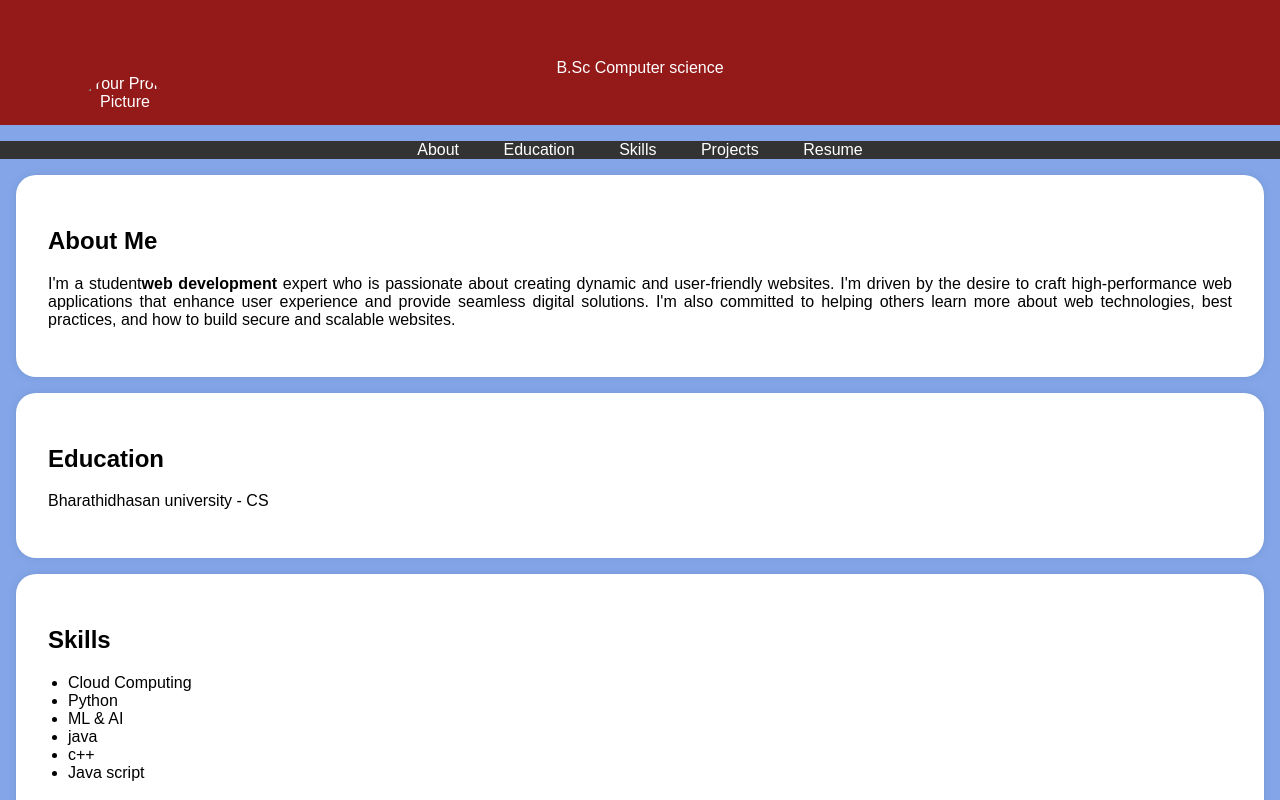
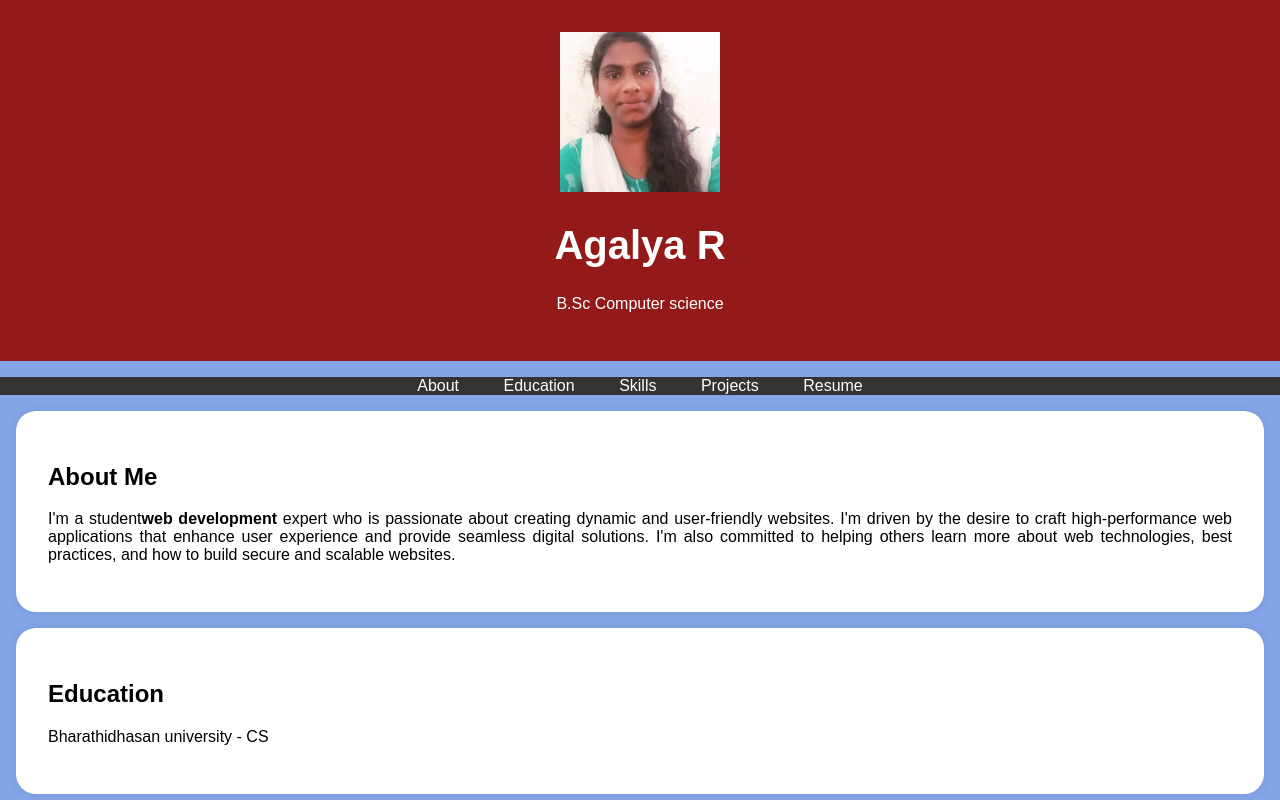
Before and after one commit to agalayar/Digital-portfilio, a plain HTML site: page index.html in a window 1280 px wide. Shown: the top 800 px of the page. Drawn offline with Linux system fonts and the light colour scheme.

Commit message:
Update index.html

```diff
--- a/index.html
+++ b/index.html
@@ -23,14 +23,13 @@
         }
 
         /* Add styles for the round profile picture */
-        .profile-picture {
-            width: 100px; /* Adjust the size as needed */
-            height: 100px;
-            border-radius: 75%; /* Create a circular shape */
+         .profile-picture {
+            width: 160px; /* Adjust the size as needed */
+            height: 160px;
+             /* Create a circular shape */
             object-fit: cover; /* To ensure the image fills the circular area */
-            position: absolute; /* Add this */
-            top: 75px; /* Adjust top position as needed */
-            left: 75px; /* Adjust left position as needed */
+            position: center; /* Add this */
+            top: 20px; /* Adjust top position as needed *//* Adjust left position as needed */
         }
 
         nav {
@@ -95,8 +94,8 @@
     <header>
         <div class="header-content">
             <!-- Add your profile picture here -->
-            <img src="" alt="Your Profile Picture" class="profile-picture">
-            <h1></h1>
+            <img src="passport photo.jfif" alt="Your Profile Picture" class="profile-picture">
+            <h1>Agalya R</h1>
             <p>B.Sc Computer science</p>
         </div>
     </header>
@@ -161,14 +160,14 @@
         <div class="section-content">
             <center>
             <h2>Resume</h2>
-            <a href="" target="_blank" class="download-button">Download CV</a>
+            <a href="resume.pdf" target="_blank" class="download-button">Download CV</a>
         </center>
         </div>
 
     </section>
 
     <footer>
-        <p>&copy; 2025 Pranesh S</p>
+        <p>&copy; 2025 Agalya R</p>
     </footer>
 
     <script>
```
